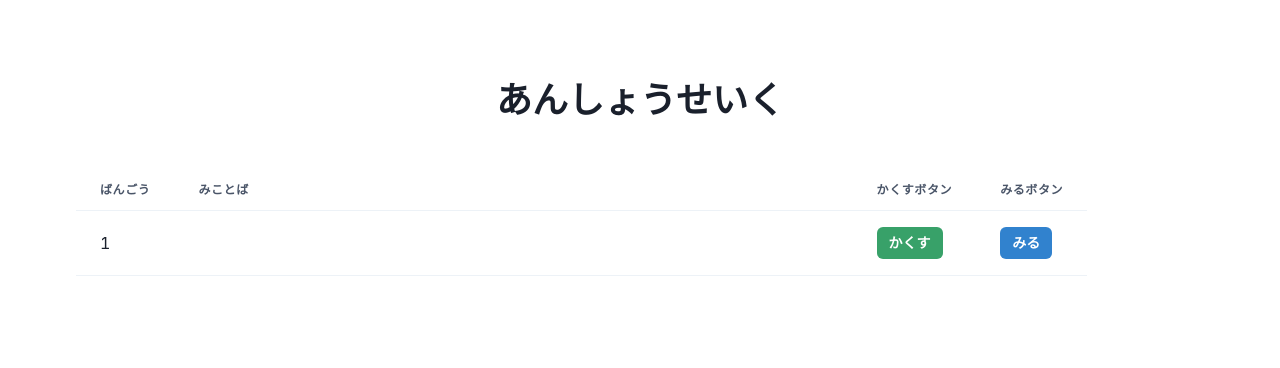
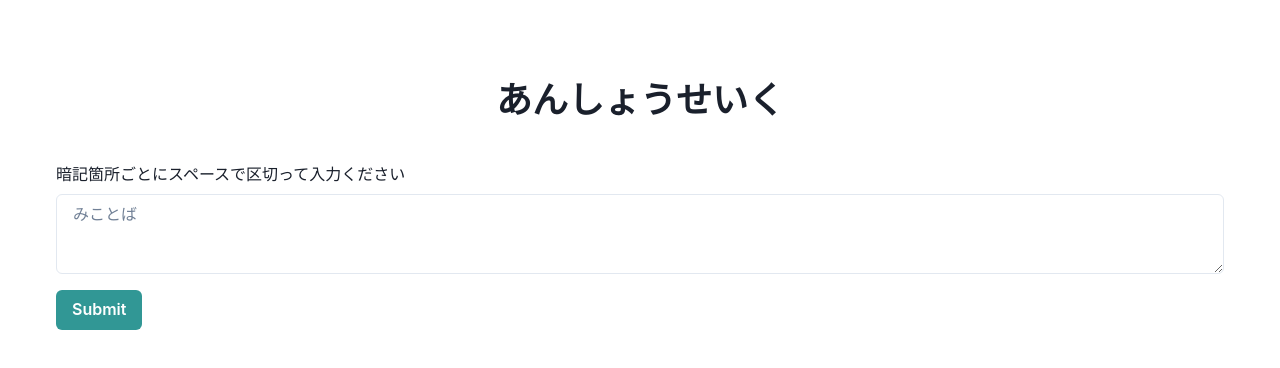
Before and after one commit to gutter-mouth/CS-game, a Next.js app: page /games/scriptMemorize in a window 1280 px wide. Shown: the top 368 px of the page. Built offline with nearby package versions, Linux system fonts and the light colour scheme.

Commit message:
lint適用

```diff
--- a/package.json
+++ b/package.json
@@ -13,8 +13,10 @@
     "@chakra-ui/react": "^2.4.1",
     "@emotion/react": "^11.10.4",
     "@emotion/styled": "^11.10.4",
+    "@hello-pangea/dnd": "^16.0.1",
     "@mui/icons-material": "^5.10.9",
     "@mui/material": "^5.10.9",
+    "framer-motion": "^7.6.9",
     "i": "^0.3.7",
     "next": "12.3.1",
     "npm": "^8.19.2",
@@ -27,6 +29,7 @@
   "devDependencies": {
     "@types/node": "^18.11.0",
     "@types/react": "^18.0.21",
+    "@types/react-beautiful-dnd": "^13.1.2",
     "@types/react-dom": "^18.0.6",
     "@typescript-eslint/eslint-plugin": "^5.40.0",
     "@typescript-eslint/parser": "^5.40.0",
@@ -35,6 +38,7 @@
     "eslint-config-prettier": "^8.5.0",
     "eslint-plugin-react": "^7.31.10",
     "eslint-plugin-react-hooks": "^4.6.0",
+    "eslint-plugin-simple-import-sort": "^8.0.0",
     "prettier": "^2.7.1",
     "typescript": "^4.8.4"
   }
--- a/src/components/pages/games/hiddenPicture/MainContent.tsx
+++ b/src/components/pages/games/hiddenPicture/MainContent.tsx
@@ -1,5 +1,5 @@
-import { useState, useEffect } from "react";
-import { Box, CardMedia, Grid, Typography, Container, TextField, Stack, Button } from "@mui/material";
+import { Box, Button,CardMedia, Container, Grid, Stack, TextField, Typography } from "@mui/material";
+import { useEffect,useState } from "react";
 import { useForm } from "react-hook-form"
 
 export const MainContent = () => {
@@ -100,7 +100,7 @@ export const MainContent = () => {
                     }} columns={gridCol} container={true}>
                     {[...Array(gridRow * gridCol)].map((_, i) => {
                         return (
-                            <Grid
+                            <Grid key={i}
                                 sx={{
                                     border: 1,
                                     color: "white",
--- a/src/components/pages/games/scriptMemorize/MainContent.tsx
+++ b/src/components/pages/games/scriptMemorize/MainContent.tsx
@@ -1,34 +1,35 @@
 import {
+  Box,
+  Button,
   Center,
-  Box,
   Container,
-  Textarea,
-  Button,
+  FormControl,
+  FormLabel,
+  Heading,
   Highlight,
   Table,
   TableContainer,
   Tbody,
   Td,
+  Textarea,
   Th,
   Thead,
   Tr,
-  FormControl,
-  FormLabel,
-  Heading,
 } from "@chakra-ui/react";
 import { useState } from "react";
-import { FieldValues, useForm } from "react-hook-form";
+import type { FieldValues} from "react-hook-form";
+import { useForm } from "react-hook-form";
 // import { DragDropContext } from "react-beautiful-dnd";
 
 export const MainContent = () => {
-  let [array, setArray] = useState([""]);
-  let [hide, setHide] = useState([""]);
+  const [array, setArray] = useState([]);
+  const [hide, setHide] = useState([""]);
 
   const {
     handleSubmit,
     register,
     setValue,
-    formState: { errors, isSubmitting },
+    formState: { isSubmitting },
   } = useForm();
 
   const onSubmit = (values: FieldValues) => {
@@ -76,7 +77,7 @@ export const MainContent = () => {
                       <Button
                         colorScheme="green"
                         size="sm"
-                        onClick={(e) => {
+                        onClick={() => {
                           setHide([...hide, text]);
                         }}>
                         かくす
@@ -86,8 +87,8 @@ export const MainContent = () => {
                       <Button
                         colorScheme="blue"
                         size="sm"
-                        onClick={(e) => {
-                          setHide(hide.filter((hide, index) => hide !== text));
+                        onClick={() => {
+                          setHide(hide.filter((hide) => hide !== text));
                         }}>
                         みる
                       </Button>
--- a/src/components/pages/games/scriptMemorize/ScriptMemorizeComponent.tsx
+++ b/src/components/pages/games/scriptMemorize/ScriptMemorizeComponent.tsx
@@ -1,6 +1,8 @@
-import { MainContent } from "./MainContent";
 import { ChakraProvider } from "@chakra-ui/react";
 import { extendTheme } from "@chakra-ui/react";
+
+import { MainContent } from "./MainContent";
+// import { SubContent } from "./SubContent";
 
 const colors = {
   brand: {
--- a/src/pages/games/hiddenPicture/index.tsx
+++ b/src/pages/games/hiddenPicture/index.tsx
@@ -1,4 +1,5 @@
-import { NextPage } from "next";
+import type { NextPage } from "next";
+
 import {HiddenPictureComponent} from "@/components/pages/games/hiddenPicture"
 
 const Home: NextPage = () => {
--- a/src/pages/games/scriptMemorize/index.tsx
+++ b/src/pages/games/scriptMemorize/index.tsx
@@ -1,4 +1,5 @@
-import { NextPage } from "next";
+import type { NextPage } from "next";
+
 import {ScriptMemorizeComponent} from "@/components/pages/games/scriptMemorize"
 
 const Home: NextPage = () => {
--- a/src/pages/index.tsx
+++ b/src/pages/index.tsx
@@ -1,4 +1,5 @@
-import { NextPage } from "next";
+import type { NextPage } from "next";
+
 import {TopPageComponent} from "@/components/pages/top"
 
 const Home: NextPage = () => {
```
Also changed, not shown: 2 other files (tests, documents, lock files or other folders).
